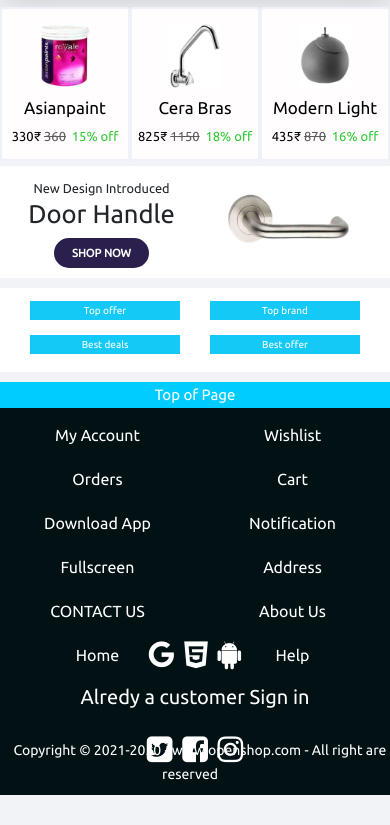
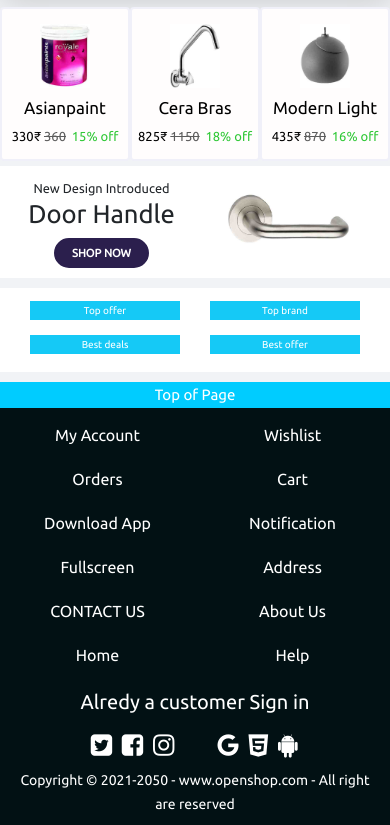
Before and after one commit to VishalKumarSankhyan/openshop-ecommerce-2.github.io, a plain HTML site: page index.html in a window 390 px wide. Shown: the part 6489-7314 px from the top of the page. Before the commit the page ends 7284 px from the top, so only its background shows below. Drawn offline with nearby package versions, Linux system fonts and the light colour scheme.

Commit message:
Update phone.css

```diff
--- a/css/phone.css
+++ b/css/phone.css
@@ -423,6 +423,8 @@
         display: block!important;
     }
 
+    /*----footer section start----*/
+
     .footer_div_section {
         flex-direction: column;
     }
@@ -437,22 +439,43 @@
     }
 
     .footer_last_container {
-        margin-top: 20px;
+        margin-top: 50px;
     }
 
     .footer_div_section {
         padding-top: 20px;
     }
 
-    .copy_right_footer{
-        padding: 0px!important;
-        padding-top: 10px!important;
-        padding-bottom: 10px!important;
-    }
 
     .footer_div_section{
         padding-bottom: 30px!important;
     }
+
+    .nav_link_login{
+        margin-bottom: 5px!important;
+    }
+
+    .social_icon_container{
+        left: 0!important;
+        right: 0!important;
+        top: unset!important;
+        margin: 0px !important;
+        margin-right: 150px!important;
+    }
+
+    .app_icon_container{
+        right: 0!important;
+        left: 0!important;
+        bottom: unset!important;
+        margin: 0px !important;
+        margin-left: 150px!important;
+    }
+
+    .copy_right_footer{
+        padding: 10px!important;
+    }
+
+    /*----footer section end----*/
 
 }
 @media(max-width:899px){
@@ -557,7 +580,7 @@
 
     .copy_right_footer a{
         font-size: 14px !important;
-        padding: 0px 10px;
+        padding: 0px;
     }
 
     .nav_link_div{
@@ -593,6 +616,18 @@
 
     .image-m {
         width: 120px!important;
+    }
+
+    .social_icon_container{
+        margin-right: 125px!important;
+    }
+
+    .app_icon_container{
+        margin-left: 125px!important;
+    }
+
+    .social_icon{
+        font-size: 28!important;
     }
 }
 
@@ -660,6 +695,8 @@
         font-size: 10px!important;
     }
 
+    /*----footer section start----*/
+
     .nav_link_login {
         font-size: 20px !important;
     }
@@ -667,6 +704,11 @@
     .page_top_btn {
         font-size: 15px !important;
     }
+
+    .social_icon{
+        font-size: 25px!important;
+    }
+    /*----footer section end----*/
 }
 
 @media(max-width:374px){
@@ -735,6 +777,12 @@
         border-radius: 10px!important;
         font-size: 16px!important;
     }
+
+    /*----footer section start----*/
+    .social_icon{
+        font-size: 23px!important;
+    }
+    /*----footer section end----*/
 }
 
 @media(max-width:339px){
@@ -789,7 +837,7 @@
     .b-1{
         padding: 2px 10px!important;
     }
-
+    /*----footer section start----*/
     .nav_link_div {
         font-size: 14px !important;
     }
@@ -802,6 +850,7 @@
         font-size: 13px !important;
     }
 
+    /*----footer section end----*/
 
 }
 
@@ -929,6 +978,12 @@
     p {
         font-size: 0.8rem!important;
     }
+
+    /*----footer section start----*/
+    .social_icon{
+        font-size: 20px!important;
+    }
+    /*----footer section end----*/
 }
 @media(max-width:289px){
     .menu-btn_burger{
```
